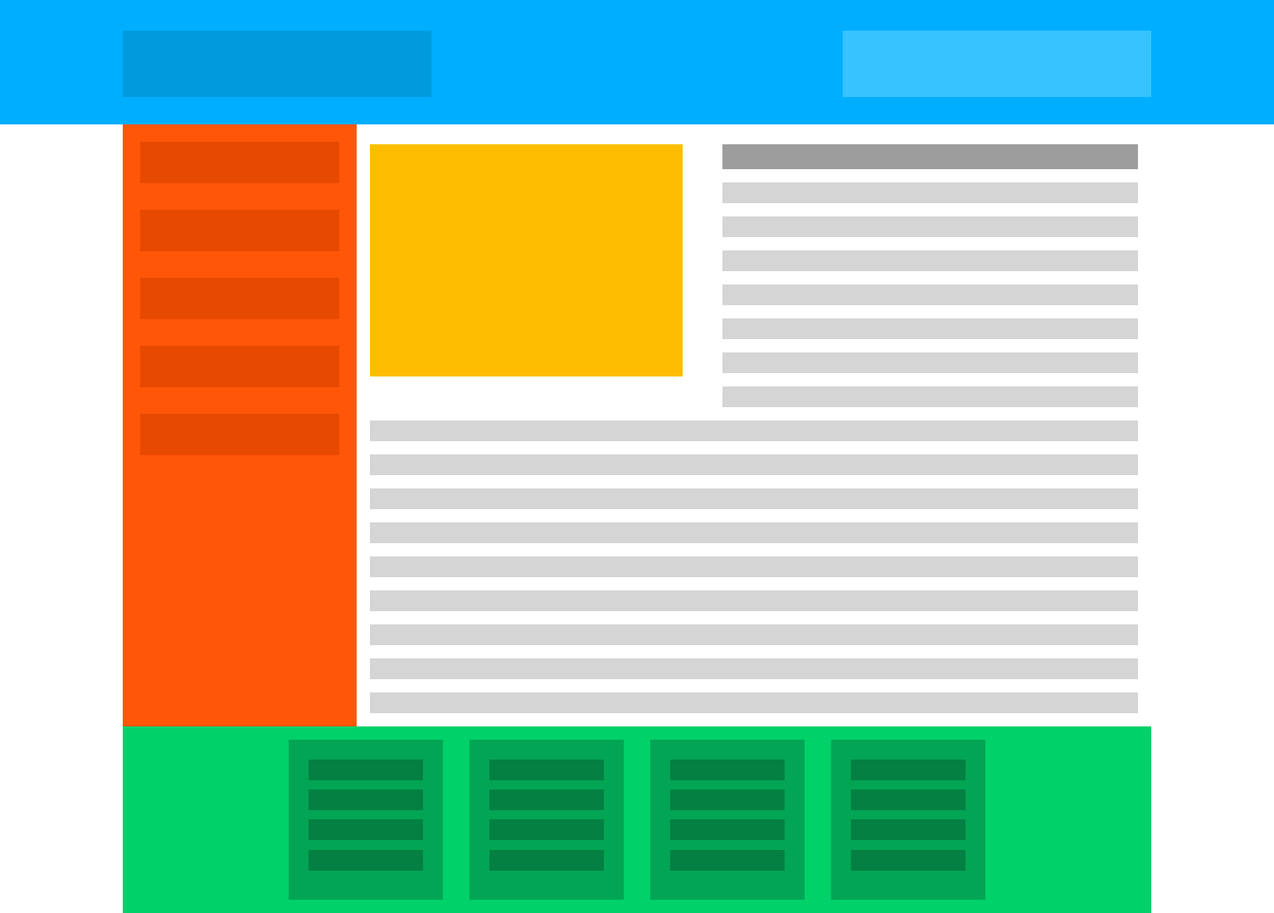
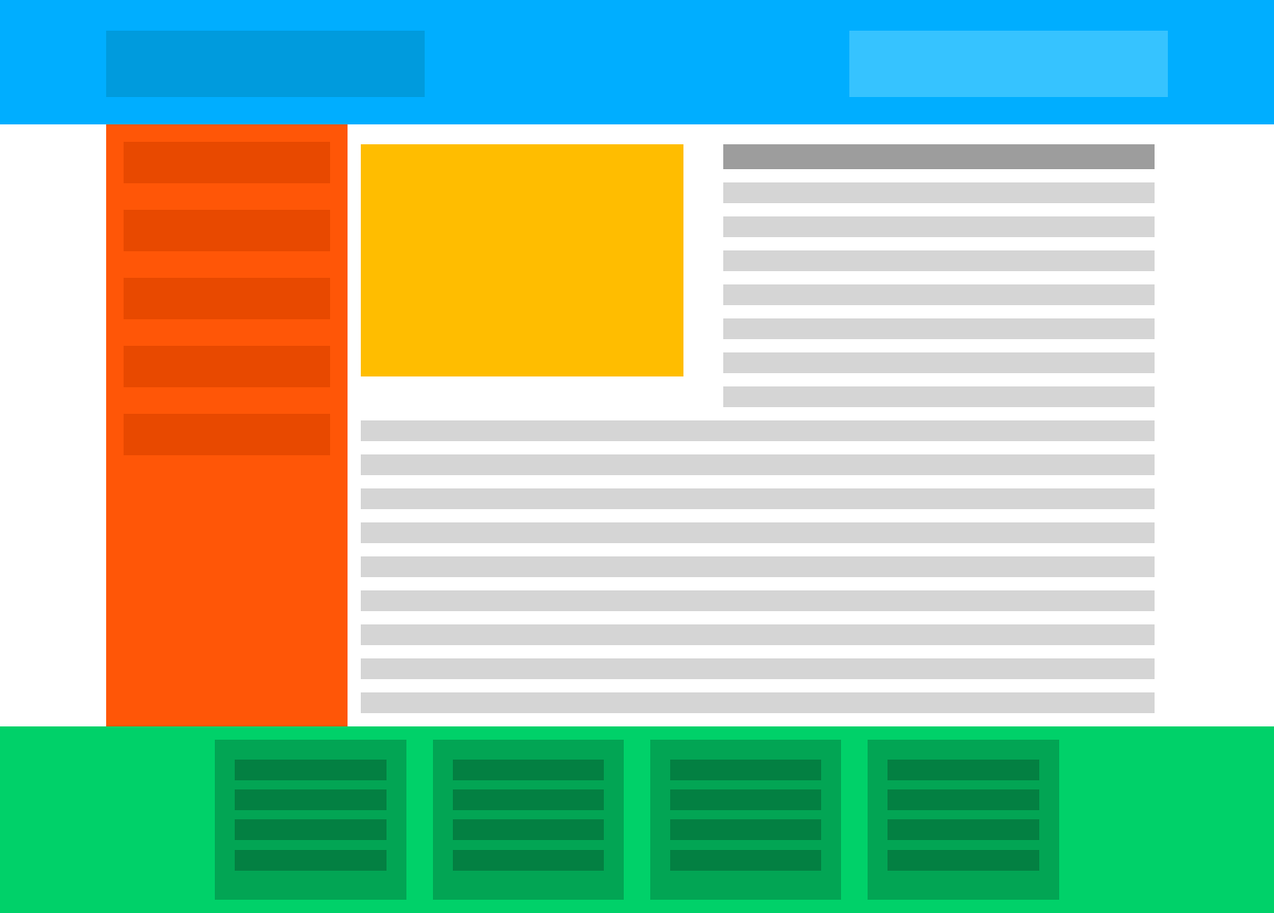
Before and after one commit to hannaskorohod/desktop-first, a plain HTML site: page index.html in a window 1536 px wide. Shown: the whole page at 83% size. Drawn offline with Linux system fonts and the light colour scheme.

Commit message:
footer changed

```diff
--- a/css/style.css
+++ b/css/style.css
@@ -12,7 +12,7 @@ header{
 
 .header-container{
 	display: flex;
-	max-width: 1240px;
+	max-width: 1280px;
 	justify-content: space-between;
 	margin: 0 auto;
 	padding: 1.3em 0;
@@ -28,14 +28,14 @@ header{
 
 .flex-item{
 	width: 30%;
-	height: 80px;
+	padding: 2.5em 0;
 	margin-top:1em;
 }
 
 .container{
 	display: flex;
 	margin: 0 auto;
-	max-width: 1240px;
+	max-width: 1280px;
 }
 
 aside{
@@ -110,6 +110,15 @@ footer{
 }
 
 
+@media screen and (min-width: 1440px){
+
+footer{
+	width: 100%;
+	display: flex;
+	margin: 0 auto;
+}
+
+}
 
 /* For mobile phones: */
 @media screen and (max-width: 375px){
@@ -123,7 +132,7 @@ header{
 	padding: 0 0 0 2em;}
 
 .flex-item{
-	height: 35px;
+	padding: 1em 0;
 	width: 90%; }
 
 .container{
--- a/index.html
+++ b/index.html
@@ -50,7 +50,7 @@
 			</div>
 		</section>
 	</div>
-	<footer class="container">
+	<footer>
 		<div class="bottom-nav">
 			<ul>
 				<li></li>
```
